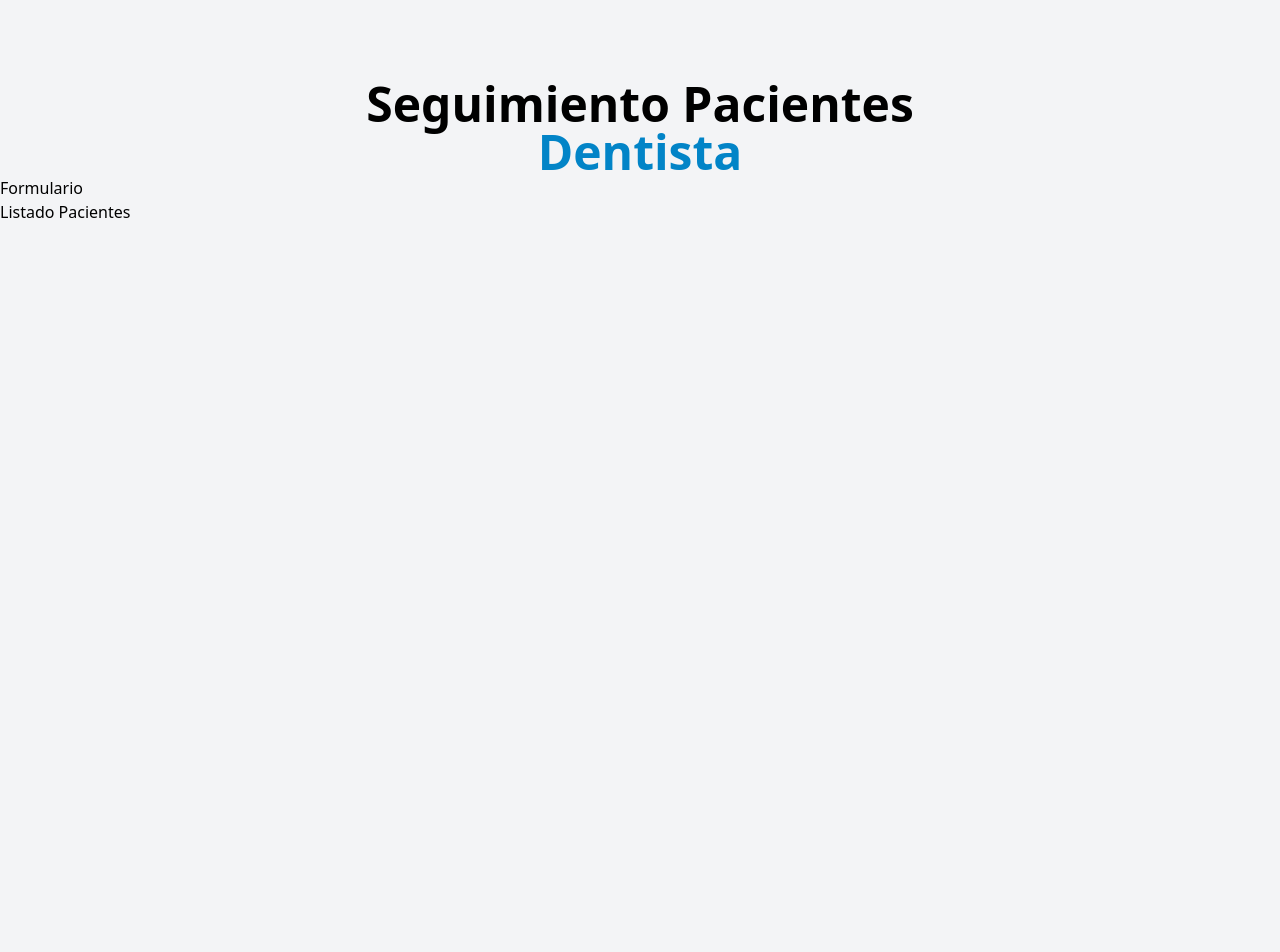
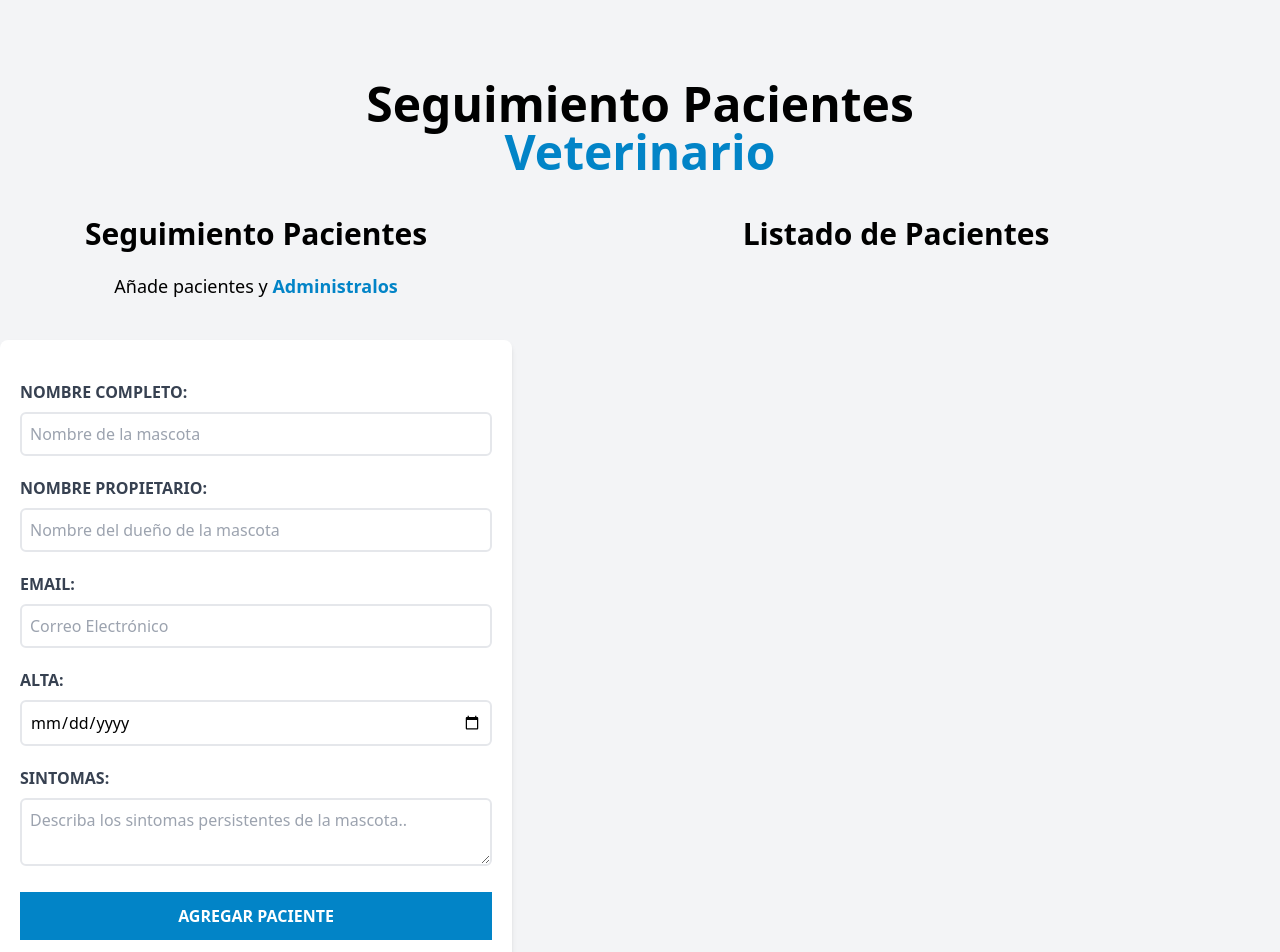
Before and after one commit to oscarguajardo167/citas-react, a React (Vite) app: page / in a window 1280 px wide. Shown: the top 952 px of the page. Before the commit the page ends 880 px from the top, so only its background shows below. Built offline with nearby package versions, Linux system fonts and the light colour scheme.

Commit message:
Added style to Formulario

```diff
--- a/index.html
+++ b/index.html
@@ -2,7 +2,7 @@
 <html lang="en">
   <head>
     <meta charset="UTF-8" />
-    <link rel="icon" type="image/svg+xml" href="/src/favicon.svg" />
+    <link rel="icon" type="image/svg+xml" href="/src/dentist-icon.svg" />
     <meta name="viewport" content="width=device-width, initial-scale=1.0" />
     <title>Citas React</title>
   </head>
--- a/src/App.jsx
+++ b/src/App.jsx
@@ -10,8 +10,12 @@ function App() {
   return (
     <div className="container mx-auto mt-20">
       <Header/>
-      <Formulario/>
-      <ListadoPacientes/>
+
+      <div className="mt-10 md:flex">
+        <Formulario/>
+        <ListadoPacientes/>
+      </div>
+
     </div>
   )
 }
--- a/src/components/Formulario.jsx
+++ b/src/components/Formulario.jsx
@@ -2,8 +2,87 @@ import React from 'react'
 
 function Formulario() {
   return (
-    <div>
-        <h2>Formulario</h2>
+    <div className="md:w-1/2 lg:w-2/5">
+
+      <h2 className="font-black text-3xl text-center ">Seguimiento Pacientes</h2>
+
+      <p className=" text-lg mt-5 text-center mb-10">
+        Añade pacientes y {''}
+        <span className="text-sky-600  font-bold"> Administralos</span>
+      </p>
+
+      <form className="bg-white shadow-md rounded-lg py-10 px-5 mb-10">
+        <div className='mb-5'>
+          <label htmlFor="mascota" className="block text-gray-700 uppercase font-bold">
+             Nombre Completo:
+          </label>
+
+          <input
+            id="mascota"
+            type="text"
+            placeholder="Nombre de la mascota"
+            className="border-2 w-full p-2 rounded-md mt-2"
+          />
+        </div>
+
+        <div className='mb-5'>
+          <label htmlFor="propietario" className="block text-gray-700 uppercase font-bold">
+             Nombre Propietario:
+          </label>
+
+          <input
+            id="propietario"
+            type="text"
+            placeholder="Nombre del dueño de la mascota"
+            className="border-2 w-full p-2 rounded-md mt-2"
+          />
+        </div>
+
+        <div className='mb-5'>
+          <label htmlFor="email" className="block text-gray-700 uppercase font-bold">
+             Email:
+          </label>
+
+          <input
+            id="email"
+            type="email"
+            placeholder="Correo Electrónico"
+            className="border-2 w-full p-2 rounded-md mt-2"
+          />
+        </div>
+
+        <div className='mb-5'>
+          <label htmlFor="alta" className="block text-gray-700 uppercase font-bold">
+             Alta:
+          </label>
+
+          <input
+            id="alta"
+            type="date"
+            className="border-2 w-full p-2 rounded-md mt-2"
+          />
+        </div>
+
+        <div className='mb-5'>
+          <label htmlFor="sintomas" className="block text-gray-700 uppercase font-bold">
+             Sintomas:
+          </label>
+
+          <textarea
+            id="sintomas"
+            className="border-2 w-full p-2 rounded-md mt-2"
+            placeholder='Describa los sintomas persistentes de la mascota..'
+          />
+        </div>
+
+        <input
+          type="submit"
+          value="Agregar Paciente"
+          className="bg-sky-600 w-full p-3 text-white uppercase font-bold
+          hover:bg-sky-700 cursor-pointer transition-all"
+        />
+      </form>
+
     </div>
   )
 }
--- a/src/components/Header.jsx
+++ b/src/components/Header.jsx
@@ -4,7 +4,7 @@ function Header(){
         <>
             <h1 className="font-black text-5xl text-center md:w-1/2 mx-auto">
                 Seguimiento Pacientes {''}
-                <span className="text-sky-600">Dentista</span>
+                <span className="text-sky-600">Veterinario</span>
             </h1>
         </>
 
--- a/src/components/ListadoPacientes.jsx
+++ b/src/components/ListadoPacientes.jsx
@@ -2,9 +2,10 @@ import React from 'react'
 
 function ListadoPacientes() {
   return (
-    <>
-        <h2>Listado Pacientes</h2>
-    </>
+    <div className="md:w-1/2 lg:w-3/5">
+        <h2 className="font-black text-3xl text-center">Listado de Pacientes</h2>
+
+    </div>
   )
 }
 
```
Also changed, not shown: src/dentist-icon.svg (added), src/favicon.svg (deleted).
